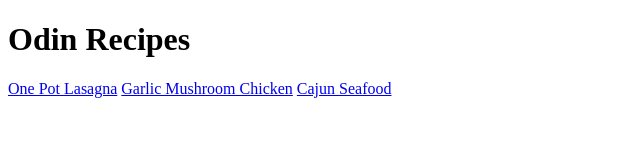
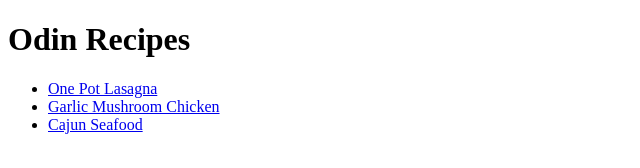
Before and after one commit to lovelyjcp/odin-recipes, a plain HTML site: page index.html in a window 1280 px wide. Shown: the whole page, without its empty margins (0-640 px from the left). Drawn offline with Linux system fonts and the light colour scheme.

Commit message:
Made the recipes page links in unordered list

```diff
--- a/index.html
+++ b/index.html
@@ -5,8 +5,10 @@
     </head>
     <body>
         <h1>Odin Recipes</h1>
-            <a href="recipes/lasagna.html">One Pot Lasagna</a>
-            <a href="recipes/garlic-mushroom-chicken.html">Garlic Mushroom Chicken</a>
-            <a href="recipes/cajun-seafood.html">Cajun Seafood</a>
+            <ul>
+                <li><a href="recipes/lasagna.html">One Pot Lasagna</a></li>
+                <li><a href="recipes/garlic-mushroom-chicken.html">Garlic Mushroom Chicken</a></li>
+                <li><a href="recipes/cajun-seafood.html">Cajun Seafood</a></li>
+            </ul>
     </body>
 </html>
```
